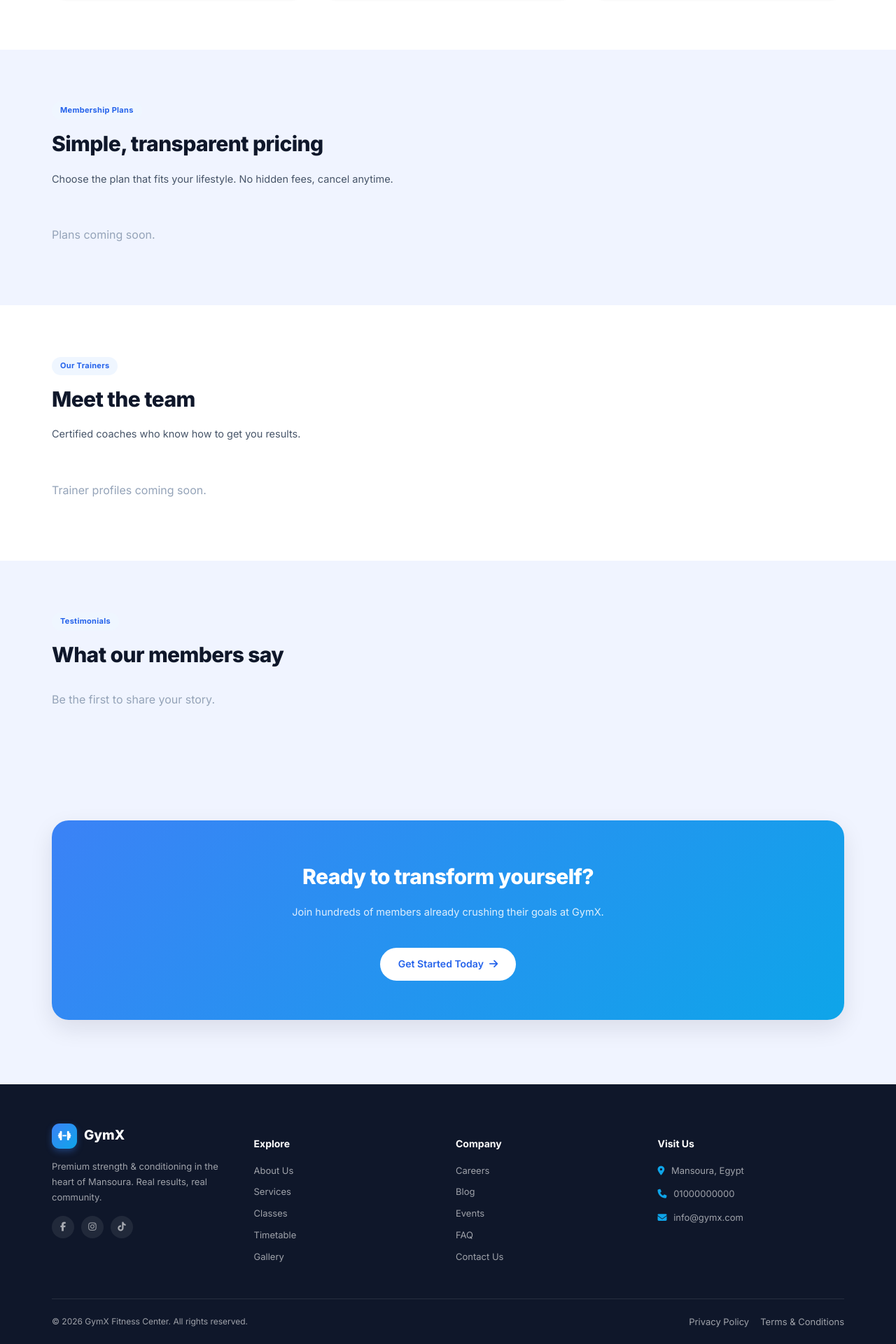
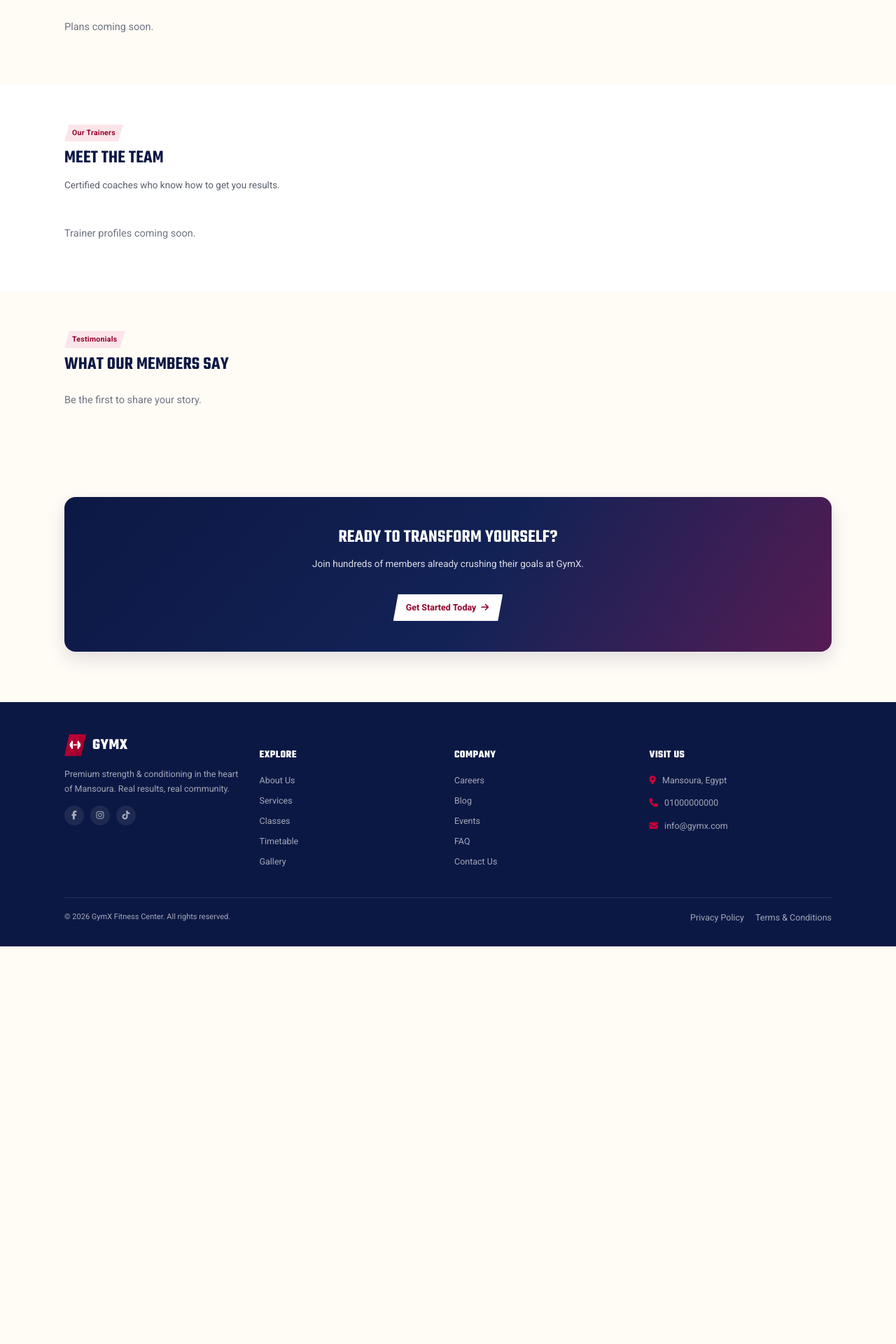
Before and after one commit to mostafamohamed521/GYMX, a Django app: page /site/ in a window 1280 px wide. Shown: the part 1681-3601 px from the top of the page at 70% size. After the commit the page ends 3033 px from the top, so only its background shows below. Run offline with Django 5.2, Linux system fonts and the light colour scheme; data comes from the database, SQL or seed files in the repository; data that the repository does not hold is empty.

Commit message:
Update public website templates

```diff
--- a/templates/website/base_public.html
+++ b/templates/website/base_public.html
@@ -5,109 +5,145 @@
 <meta name="viewport" content="width=device-width, initial-scale=1.0" />
 <title>{% block title %}GymX — Premium Fitness in Mansoura{% endblock %}</title>
 <link rel="preconnect" href="https://fonts.googleapis.com">
-<link href="https://fonts.googleapis.com/css2?family=Inter:wght@300;400;500;600;700;800&display=swap" rel="stylesheet">
+<link href="https://fonts.googleapis.com/css2?family=Teko:wght@500;600;700&family=Roboto:wght@300;400;500;700;900&display=swap" rel="stylesheet">
 <link rel="stylesheet" href="https://cdnjs.cloudflare.com/ajax/libs/font-awesome/6.5.1/css/all.min.css">
 <style>
   :root{
-    --bg-base:       #F0F4FF;
+    --bg-base:       #FFFBF5;
     --bg-surface:    #FFFFFF;
-    --bg-muted:      #F8FAFC;
-    --primary:       #3B82F6;
-    --primary-dark:  #2563EB;
-    --primary-light: #EFF6FF;
-    --accent:        #0EA5E9;
-    --success:       #10B981;
-    --warning:       #F59E0B;
-    --danger:        #EF4444;
-    --purple:        #8B5CF6;
-    --text-primary:  #0F172A;
-    --text-secondary:#475569;
-    --text-muted:    #94A3B8;
-    --border:        rgba(148,163,184,0.2);
-    --radius-lg:  16px;
-    --radius-xl:  20px;
-    --radius-2xl: 24px;
-    --shadow-xs:  0 1px 3px rgba(15,23,42,0.06);
-    --shadow-sm:  0 4px 12px rgba(15,23,42,0.06);
-    --shadow-md:  0 12px 32px rgba(15,23,42,0.10);
+    --bg-muted:      #FDF6EA;
+    --primary:       #C80036;
+    --primary-dark:  #93002A;
+    --primary-light: #FBE5EA;
+    --accent:        #0C1844;
+    --accent-light:  #EAEDF6;
+    --success:       #198754;
+    --warning:       #E2A400;
+    --danger:        #DC3545;
+    --purple:        #A9791F;
+    --text-primary:  #0C1844;
+    --text-secondary:#5B5F6E;
+    --text-muted:    #6F7482;
+    --border:        rgba(12,24,68,0.11);
+    --radius-lg:  10px;
+    --radius-xl:  12px;
+    --radius-2xl: 16px;
+    --shadow-xs:  0 1px 3px rgba(12,24,68,0.07);
+    --shadow-sm:  0 4px 12px rgba(12,24,68,0.08);
+    --shadow-md:  0 10px 26px rgba(12,24,68,0.13);
+    --clip: polygon(7px 0, 100% 0, calc(100% - 7px) 100%, 0 100%);
   }
   *{box-sizing:border-box;}
-  body{margin:0;font-family:'Inter',sans-serif;background:var(--bg-base);color:var(--text-primary);line-height:1.6;-webkit-font-smoothing:antialiased;}
-  h1,h2,h3{font-weight:800;letter-spacing:-0.02em;color:var(--text-primary);}
+  body{margin:0;font-family:'Roboto',sans-serif;background:var(--bg-base);color:var(--text-primary);line-height:1.6;font-size:14.5px;-webkit-font-smoothing:antialiased;}
+  h1,h2,h3{font-family:'Teko',sans-serif;font-weight:600;letter-spacing:0.2px;line-height:1.08;color:var(--text-primary);}
   a{color:inherit;}
   img{max-width:100%;display:block;}
-  .container{max-width:1180px;margin:0 auto;padding:0 24px;}
+  .container{max-width:1140px;margin:0 auto;padding:0 22px;}
 
-  .btn-primary{display:inline-flex;align-items:center;gap:8px;background:var(--primary);color:white;font-weight:700;padding:13px 28px;border-radius:999px;text-decoration:none;font-size:14px;border:none;cursor:pointer;box-shadow:0 8px 20px rgba(59,130,246,0.3);transition:all .2s;}
+  .btn-primary{display:inline-flex;align-items:center;gap:7px;background:var(--primary);color:white;font-weight:700;padding:10px 22px 10px 20px;clip-path:var(--clip);text-decoration:none;font-size:12.5px;letter-spacing:.2px;border:none;cursor:pointer;box-shadow:0 6px 16px rgba(200,0,54,0.28);transition:all .2s;}
   .btn-primary:hover{background:var(--primary-dark);transform:translateY(-1px);}
-  .btn-outline{display:inline-flex;align-items:center;gap:8px;border:1.5px solid var(--border);background:white;color:var(--text-primary);font-weight:600;padding:12px 26px;border-radius:999px;text-decoration:none;font-size:14px;transition:all .2s;}
+  .btn-outline{display:inline-flex;align-items:center;gap:7px;border:1.5px solid var(--border);background:white;color:var(--text-primary);font-weight:600;padding:9px 20px 9px 18px;clip-path:var(--clip);text-decoration:none;font-size:12.5px;transition:all .2s;}
   .btn-outline:hover{border-color:var(--primary);color:var(--primary);}
-  .btn-outline-onblue{display:inline-flex;align-items:center;gap:8px;border:1.5px solid rgba(255,255,255,0.4);background:rgba(255,255,255,0.08);color:white;font-weight:600;padding:12px 26px;border-radius:999px;text-decoration:none;font-size:14px;transition:all .2s;}
+  .btn-outline-onblue{display:inline-flex;align-items:center;gap:7px;border:1.5px solid rgba(255,255,255,0.4);background:rgba(255,255,255,0.08);color:white;font-weight:600;padding:9px 20px 9px 18px;clip-path:var(--clip);text-decoration:none;font-size:12.5px;transition:all .2s;}
   .btn-outline-onblue:hover{background:rgba(255,255,255,0.18);}
 
   /* Navbar */
-  .gx-nav{position:sticky;top:0;z-index:100;background:rgba(255,255,255,0.85);backdrop-filter:blur(10px);border-bottom:1px solid var(--border);}
-  .gx-nav-inner{max-width:1180px;margin:0 auto;padding:14px 24px;display:flex;align-items:center;justify-content:space-between;}
-  .gx-logo{display:flex;align-items:center;gap:10px;font-size:19px;font-weight:800;text-decoration:none;color:var(--text-primary);}
-  .gx-logo-icon{width:36px;height:36px;border-radius:11px;background:linear-gradient(135deg,var(--primary),var(--accent));display:flex;align-items:center;justify-content:center;color:white;font-size:15px;box-shadow:0 4px 10px rgba(59,130,246,0.35);}
-  .gx-nav-links{display:flex;gap:26px;list-style:none;margin:0;padding:0;}
-  .gx-nav-links a{color:var(--text-secondary);text-decoration:none;font-size:13.5px;font-weight:600;transition:color .2s;}
+  .gx-nav{position:sticky;top:0;z-index:100;background:rgba(255,251,245,0.92);backdrop-filter:blur(10px);border-bottom:1px solid var(--border);}
+  .gx-nav-inner{max-width:1140px;margin:0 auto;padding:11px 22px;display:flex;align-items:center;justify-content:space-between;}
+  .gx-logo{display:flex;align-items:center;gap:9px;font-family:'Teko',sans-serif;font-size:22px;font-weight:700;letter-spacing:0.5px;text-transform:uppercase;text-decoration:none;color:var(--text-primary);}
+  .gx-logo-icon{width:31px;height:31px;clip-path:var(--clip);background:linear-gradient(135deg,var(--primary),var(--primary-dark));display:flex;align-items:center;justify-content:center;color:white;font-size:13px;box-shadow:0 3px 8px rgba(200,0,54,0.35);}
+  .gx-nav-links{display:flex;gap:22px;list-style:none;margin:0;padding:0;}
+  .gx-nav-links a{color:var(--text-secondary);text-decoration:none;font-size:12.5px;font-weight:600;text-transform:uppercase;letter-spacing:.3px;transition:color .2s;}
   .gx-nav-links a:hover{color:var(--primary);}
-  .gx-nav-cta{display:flex;gap:10px;align-items:center;}
+  .gx-nav-cta{display:flex;gap:9px;align-items:center;}
   @media (max-width:900px){ .gx-nav-links{display:none;} }
 
   /* Hero */
-  .gx-hero{position:relative;padding:90px 0 80px;overflow:hidden;background:linear-gradient(180deg,#EFF6FF 0%, var(--bg-base) 100%);}
-  .gx-hero-grid{display:grid;grid-template-columns:1.05fr 0.95fr;gap:48px;align-items:center;}
+  .gx-hero{position:relative;padding:64px 0 56px;overflow:hidden;background:linear-gradient(180deg,var(--accent-light) 0%, var(--bg-base) 100%);}
+  .gx-hero-grid{display:grid;grid-template-columns:1.05fr 0.95fr;gap:40px;align-items:center;}
   @media (max-width:900px){ .gx-hero-grid{grid-template-columns:1fr;} }
-  .gx-eyebrow{display:inline-flex;align-items:center;gap:8px;color:var(--primary-dark);background:var(--primary-light);font-size:12px;font-weight:700;letter-spacing:0.5px;text-transform:uppercase;padding:6px 14px;border-radius:999px;margin-bottom:18px;}
-  .gx-hero h1{font-size:46px;line-height:1.12;margin:0 0 18px;}
-  .gx-hero h1 .accent{background:linear-gradient(135deg,var(--primary),var(--accent));-webkit-background-clip:text;background-clip:text;color:transparent;}
-  .gx-hero p{font-size:15.5px;color:var(--text-secondary);max-width:480px;margin-bottom:30px;}
-  @media (max-width:768px){ .gx-hero h1{font-size:32px;} }
-  .gx-hero-photo{border-radius:var(--radius-2xl);overflow:hidden;box-shadow:var(--shadow-md);aspect-ratio:4/3;position:relative;}
+  .gx-eyebrow{display:inline-flex;align-items:center;gap:7px;color:var(--primary-dark);background:var(--primary-light);font-size:11px;font-weight:700;letter-spacing:0.6px;text-transform:uppercase;padding:5px 13px;clip-path:var(--clip);margin-bottom:14px;}
+  .gx-hero h1{font-size:38px;line-height:1.05;margin:0 0 14px;text-transform:uppercase;}
+  .gx-hero h1 .accent{color:var(--primary);}
+  .gx-hero p{font-size:14px;color:var(--text-secondary);max-width:460px;margin-bottom:24px;}
+  @media (max-width:768px){ .gx-hero h1{font-size:28px;} }
+  .gx-hero-photo{clip-path:polygon(16px 0,100% 0,100% calc(100% - 16px),calc(100% - 16px) 100%,0 100%,0 16px);overflow:hidden;box-shadow:var(--shadow-md);aspect-ratio:4/3;position:relative;}
   .gx-hero-photo img{width:100%;height:100%;object-fit:cover;}
-  .gx-floating-stat{position:absolute;bottom:18px;left:18px;background:white;border-radius:var(--radius-lg);padding:12px 18px;box-shadow:var(--shadow-md);display:flex;align-items:center;gap:10px;}
+  .gx-floating-stat{position:absolute;bottom:14px;left:14px;background:white;clip-path:var(--clip);padding:10px 16px;box-shadow:var(--shadow-md);display:flex;align-items:center;gap:9px;}
 
   /* Sections */
-  .gx-section{padding:72px 0;}
+  .gx-section{padding:56px 0;}
   .gx-section.muted{background:var(--bg-surface);}
   .gx-eyebrow-center{text-align:center;}
-  .gx-section h2{font-size:30px;margin:0 0 12px;}
-  .gx-section .lead{color:var(--text-secondary);font-size:14.5px;max-width:560px;margin-bottom:40px;}
+  .gx-section h2{font-size:26px;margin:0 0 10px;text-transform:uppercase;}
+  .gx-section .lead{color:var(--text-secondary);font-size:13.5px;max-width:540px;margin-bottom:32px;}
   .center{text-align:center;margin-left:auto;margin-right:auto;}
 
-  .gx-card{background:white;border-radius:var(--radius-xl);border:1px solid var(--border);padding:26px;box-shadow:var(--shadow-xs);transition:all .2s;}
-  .gx-card:hover{box-shadow:var(--shadow-sm);transform:translateY(-3px);}
-  .gx-grid{display:grid;gap:22px;}
+  .gx-card{background:white;border-radius:var(--radius-xl);border:1px solid var(--border);border-top:2.5px solid transparent;padding:20px;box-shadow:var(--shadow-xs);transition:all .2s;}
+  .gx-card:hover{box-shadow:var(--shadow-sm);border-top-color:var(--primary);transform:translateY(-2px);}
+  .gx-grid{display:grid;gap:18px;}
   .gx-grid-2{grid-template-columns:repeat(2,1fr);}
   .gx-grid-3{grid-template-columns:repeat(3,1fr);}
   .gx-grid-4{grid-template-columns:repeat(4,1fr);}
   @media (max-width:900px){ .gx-grid-3,.gx-grid-4{grid-template-columns:repeat(2,1fr);} }
   @media (max-width:600px){ .gx-grid-2,.gx-grid-3,.gx-grid-4{grid-template-columns:1fr;} }
 
-  .gx-icon-box{width:46px;height:46px;border-radius:14px;display:flex;align-items:center;justify-content:center;font-size:18px;margin-bottom:16px;}
-  .gx-badge{display:inline-block;background:var(--primary-light);color:var(--primary-dark);font-size:11px;font-weight:700;padding:4px 12px;border-radius:999px;letter-spacing:0.3px;}
+  .gx-icon-box{width:38px;height:38px;border-radius:10px;display:flex;align-items:center;justify-content:center;font-size:15px;margin-bottom:13px;}
+  .gx-badge{display:inline-block;background:var(--primary-light);color:var(--primary-dark);font-size:10.5px;font-weight:700;padding:4px 11px;clip-path:var(--clip);letter-spacing:0.3px;}
 
-  .gx-photo-card{border-radius:var(--radius-xl);overflow:hidden;box-shadow:var(--shadow-xs);position:relative;}
+  .gx-photo-card{border-radius:var(--radius-lg);overflow:hidden;box-shadow:var(--shadow-xs);position:relative;}
   .gx-photo-card img{width:100%;height:100%;object-fit:cover;transition:transform .4s;}
   .gx-photo-card:hover img{transform:scale(1.05);}
 
-  .gx-cta-band{background:linear-gradient(135deg,var(--primary),var(--accent));border-radius:var(--radius-2xl);padding:56px 40px;text-align:center;color:white;box-shadow:var(--shadow-md);}
+  .gx-cta-band{background:linear-gradient(135deg,var(--accent),#182a63);border-radius:var(--radius-2xl);padding:44px 34px;text-align:center;color:white;box-shadow:var(--shadow-md);position:relative;overflow:hidden;}
+  .gx-cta-band::before{content:"";position:absolute;inset:0;background:linear-gradient(120deg,transparent 55%,rgba(200,0,54,0.35) 100%);}
+  .gx-cta-band>*{position:relative;}
   .gx-cta-band h2{color:white;}
-  .gx-cta-band p{color:rgba(255,255,255,0.85);}
+  .gx-cta-band p{color:rgba(255,255,255,0.82);}
 
   /* Footer */
-  .gx-footer{background:#0F172A;color:rgba(255,255,255,0.6);padding:56px 0 26px;margin-top:20px;}
-  .gx-footer h4{color:white;font-size:14px;margin-bottom:16px;}
-  .gx-footer a{color:rgba(255,255,255,0.6);text-decoration:none;font-size:13px;display:block;margin-bottom:10px;}
-  .gx-footer a:hover{color:var(--accent);}
-  .gx-footer-bottom{border-top:1px solid rgba(255,255,255,0.1);margin-top:40px;padding-top:22px;font-size:12px;display:flex;justify-content:space-between;flex-wrap:wrap;gap:10px;}
-  .gx-social{display:flex;gap:10px;}
-  .gx-social a{width:32px;height:32px;border-radius:50%;background:rgba(255,255,255,0.08);display:flex;align-items:center;justify-content:center;}
+  .gx-footer{background:#0C1844;color:rgba(255,255,255,0.62);padding:44px 0 22px;margin-top:16px;}
+  .gx-footer h4{color:white;font-family:'Teko',sans-serif;font-size:15px;letter-spacing:.4px;text-transform:uppercase;margin-bottom:14px;}
+  .gx-footer a{color:rgba(255,255,255,0.62);text-decoration:none;font-size:12.5px;display:block;margin-bottom:9px;}
+  .gx-footer a:hover{color:var(--primary);}
+  .gx-footer-bottom{border-top:1px solid rgba(255,255,255,0.1);margin-top:32px;padding-top:18px;font-size:11px;display:flex;justify-content:space-between;flex-wrap:wrap;gap:10px;}
+  .gx-social{display:flex;gap:9px;}
+  .gx-social a{width:28px;height:28px;border-radius:50%;background:rgba(255,255,255,0.08);display:flex;align-items:center;justify-content:center;}
 
-  .gx-messages{max-width:1180px;margin:16px auto 0;padding:0 24px;}
-  .gx-alert{background:#ECFDF5;color:#065F46;border:1px solid #A7F3D0;border-radius:14px;padding:14px 20px;font-size:13.5px;font-weight:600;}
+  .gx-messages{max-width:1140px;margin:14px auto 0;padding:0 22px;}
+  .gx-alert{background:#ECFDF5;color:#065F46;border:1px solid #A7F3D0;border-radius:var(--radius-lg);padding:12px 18px;font-size:12.5px;font-weight:600;}
+
+  /* Page-entrance animation */
+  @keyframes gxFadeUp{
+    from{opacity:0;transform:translateY(16px);}
+    to{opacity:1;transform:translateY(0);}
+  }
+  @keyframes gxFadeIn{
+    from{opacity:0;}
+    to{opacity:1;}
+  }
+  body{animation:gxFadeIn .35s ease both;}
+  .gx-hero .gx-eyebrow,.gx-hero h1,.gx-hero p,.gx-hero .btn-primary,.gx-hero .btn-outline,
+  .gx-hero-photo,.gx-floating-stat{
+    animation:gxFadeUp .6s cubic-bezier(.22,.61,.36,1) both;
+  }
+  .gx-hero-grid > *:nth-child(1){animation-delay:.05s;}
+  .gx-hero-grid > *:nth-child(2){animation-delay:.15s;}
+  .gx-hero h1{animation-delay:.08s;}
+  .gx-hero p{animation-delay:.16s;}
+  .gx-hero .btn-primary,.gx-hero .btn-outline{animation-delay:.24s;}
+
+  .gx-section{animation:gxFadeUp .5s ease both;}
+  .gx-section .gx-grid > *{animation:gxFadeUp .5s cubic-bezier(.22,.61,.36,1) both;}
+  .gx-section .gx-grid > *:nth-child(1){animation-delay:.05s;}
+  .gx-section .gx-grid > *:nth-child(2){animation-delay:.12s;}
+  .gx-section .gx-grid > *:nth-child(3){animation-delay:.19s;}
+  .gx-section .gx-grid > *:nth-child(4){animation-delay:.26s;}
+  .gx-section .gx-grid > *:nth-child(n+5){animation-delay:.32s;}
+
+  @media (prefers-reduced-motion: reduce){
+    *,*::before,*::after{animation-duration:.001ms !important;animation-iteration-count:1 !important;}
+  }
 </style>
 {% block extra_css %}{% endblock %}
 </head>
@@ -127,7 +163,7 @@
       <li><a href="{% url 'website:contact' %}">Contact</a></li>
     </ul>
     <div class="gx-nav-cta">
-      <a href="{% url 'accounts:login' %}" class="btn-outline" style="padding:10px 20px;">Member Login</a>
+      <a href="{% url 'accounts:login' %}" class="btn-outline" style="padding:9px 18px;">Member Login</a>
       <a href="{% url 'website:plans' %}" class="btn-primary">Join Now</a>
     </div>
   </div>
@@ -145,9 +181,9 @@
   <div class="container">
     <div class="gx-grid gx-grid-4">
       <div>
-        <div class="gx-logo" style="color:white;margin-bottom:14px;"><span class="gx-logo-icon"><i class="fa-solid fa-dumbbell"></i></span> GymX</div>
-        <p style="font-size:13px;line-height:1.7;">Premium strength & conditioning in the heart of Mansoura. Real results, real community.</p>
-        <div class="gx-social" style="margin-top:16px;">
+        <div class="gx-logo" style="color:white;margin-bottom:12px;"><span class="gx-logo-icon"><i class="fa-solid fa-dumbbell"></i></span> GymX</div>
+        <p style="font-size:12.5px;line-height:1.7;">Premium strength & conditioning in the heart of Mansoura. Real results, real community.</p>
+        <div class="gx-social" style="margin-top:14px;">
           <a href="#"><i class="fa-brands fa-facebook-f"></i></a>
           <a href="#"><i class="fa-brands fa-instagram"></i></a>
           <a href="#"><i class="fa-brands fa-tiktok"></i></a>
@@ -171,9 +207,9 @@
       </div>
       <div>
         <h4>Visit Us</h4>
-        <p style="font-size:13px;margin-bottom:10px;"><i class="fa-solid fa-location-dot" style="color:var(--accent);margin-right:6px;"></i> Mansoura, Egypt</p>
-        <p style="font-size:13px;margin-bottom:10px;"><i class="fa-solid fa-phone" style="color:var(--accent);margin-right:6px;"></i> 01000000000</p>
-        <p style="font-size:13px;"><i class="fa-solid fa-envelope" style="color:var(--accent);margin-right:6px;"></i> info@gymx.com</p>
+        <p style="font-size:12.5px;margin-bottom:9px;"><i class="fa-solid fa-location-dot" style="color:var(--primary);margin-right:6px;"></i> Mansoura, Egypt</p>
+        <p style="font-size:12.5px;margin-bottom:9px;"><i class="fa-solid fa-phone" style="color:var(--primary);margin-right:6px;"></i> 01000000000</p>
+        <p style="font-size:12.5px;"><i class="fa-solid fa-envelope" style="color:var(--primary);margin-right:6px;"></i> info@gymx.com</p>
       </div>
     </div>
     <div class="gx-footer-bottom">
--- a/templates/website/gallery.html
+++ b/templates/website/gallery.html
@@ -1,8 +1,8 @@
 {% extends 'website/base_public.html' %}
 {% block title %}Gallery — GymX{% endblock %}
 {% block content %}
-<section class="gx-hero" style="padding:64px 0 56px;">
-  <div class="container"><div class="gx-eyebrow"><i class="fa-solid fa-images"></i> Take a Look</div><h1 style="font-size:36px;">Gallery</h1></div>
+<section class="gx-hero" style="padding:48px 0 40px;">
+  <div class="container"><div class="gx-eyebrow"><i class="fa-solid fa-images"></i> Take a Look</div><h1 style="font-size:30px;">Gallery</h1></div>
 </section>
 <section class="gx-section">
   <div class="container">
```
Also changed, not shown: templates/website/about.html (+8 -8 lines), templates/website/blog.html (+4 -4 lines), templates/website/blog_detail.html (+5 -5 lines), templates/website/careers.html (+4 -4 lines), templates/website/classes.html (+5 -5 lines), templates/website/contact.html (+8 -8 lines), templates/website/events.html (+6 -6 lines), templates/website/faq.html (+4 -4 lines), templates/website/home.html (+13 -13 lines), templates/website/job_apply.html (+8 -8 lines), templates/website/plans.html (+4 -4 lines), templates/website/pricing.html (+5 -5 lines), templates/website/privacy.html (+6 -6 lines), templates/website/services.html (+8 -8 lines), 4 more files.
